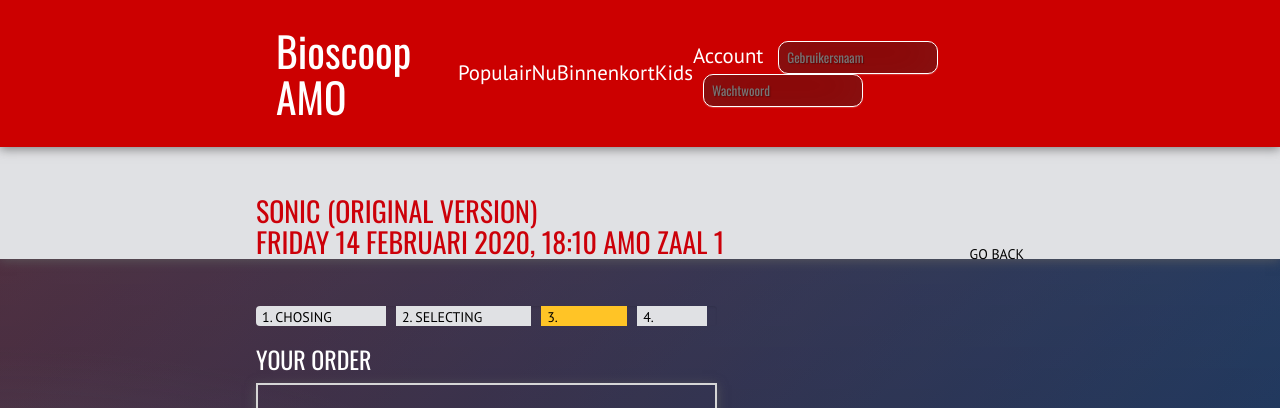
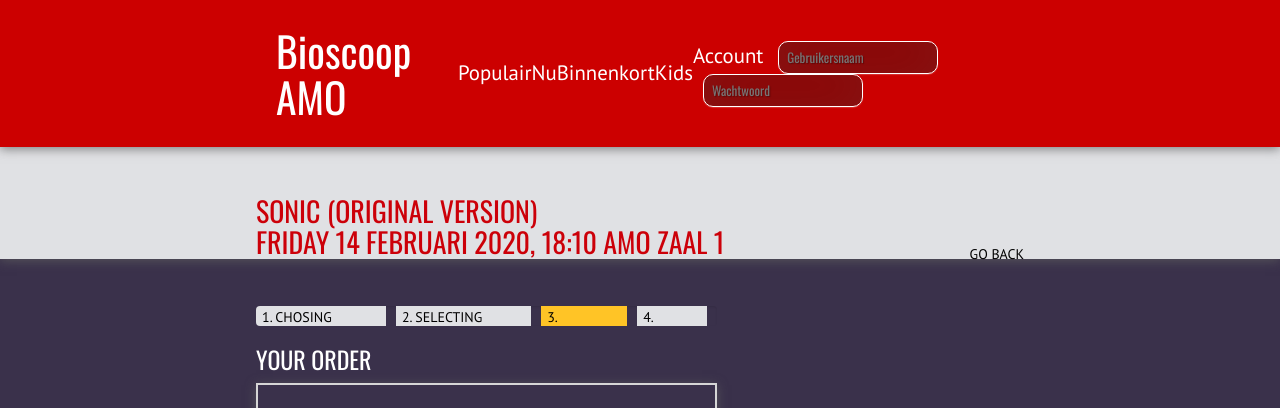
Before and after one commit to Autisem/kassasysteem, a PHP site: page /ordering.php in a window 1280 px wide. Shown: the top 408 px of the page. Run offline with PHP 8.4, Linux system fonts and the light colour scheme; some libraries are stand-ins or nearby versions.

Commit message:
fix body background

```diff
--- a/css/style.css
+++ b/css/style.css
@@ -390,13 +390,7 @@ body {
 	width: 100%;
 	height:100%;
 	font-family: 'Open Sans', sans-serif;
-	background: #092756;
-	background: -moz-radial-gradient(0% 100%, ellipse cover, rgba(104,128,138,.4) 10%,rgba(138,114,76,0) 40%),-moz-linear-gradient(top,  rgba(57,173,219,.25) 0%, rgba(42,60,87,.4) 100%), -moz-linear-gradient(-45deg,  #670d10 0%, #092756 100%);
-	background: -webkit-radial-gradient(0% 100%, ellipse cover, rgba(104,128,138,.4) 10%,rgba(138,114,76,0) 40%), -webkit-linear-gradient(top,  rgba(57,173,219,.25) 0%,rgba(42,60,87,.4) 100%), -webkit-linear-gradient(-45deg,  #670d10 0%,#092756 100%);
-	background: -o-radial-gradient(0% 100%, ellipse cover, rgba(104,128,138,.4) 10%,rgba(138,114,76,0) 40%), -o-linear-gradient(top,  rgba(57,173,219,.25) 0%,rgba(42,60,87,.4) 100%), -o-linear-gradient(-45deg,  #670d10 0%,#092756 100%);
-	background: -ms-radial-gradient(0% 100%, ellipse cover, rgba(104,128,138,.4) 10%,rgba(138,114,76,0) 40%), -ms-linear-gradient(top,  rgba(57,173,219,.25) 0%,rgba(42,60,87,.4) 100%), -ms-linear-gradient(-45deg,  #670d10 0%,#092756 100%);
-	background: -webkit-radial-gradient(0% 100%, ellipse cover, rgba(104,128,138,.4) 10%,rgba(138,114,76,0) 40%), linear-gradient(to bottom,  rgba(57,173,219,.25) 0%,rgba(42,60,87,.4) 100%), linear-gradient(135deg,  #670d10 0%,#092756 100%);
-	filter: progid:DXImageTransform.Microsoft.gradient( startColorstr='#3E1D6D', endColorstr='#092756',GradientType=1 );
+	background: #3A314B;
 }
 .login {
 	top: 50%;
```
